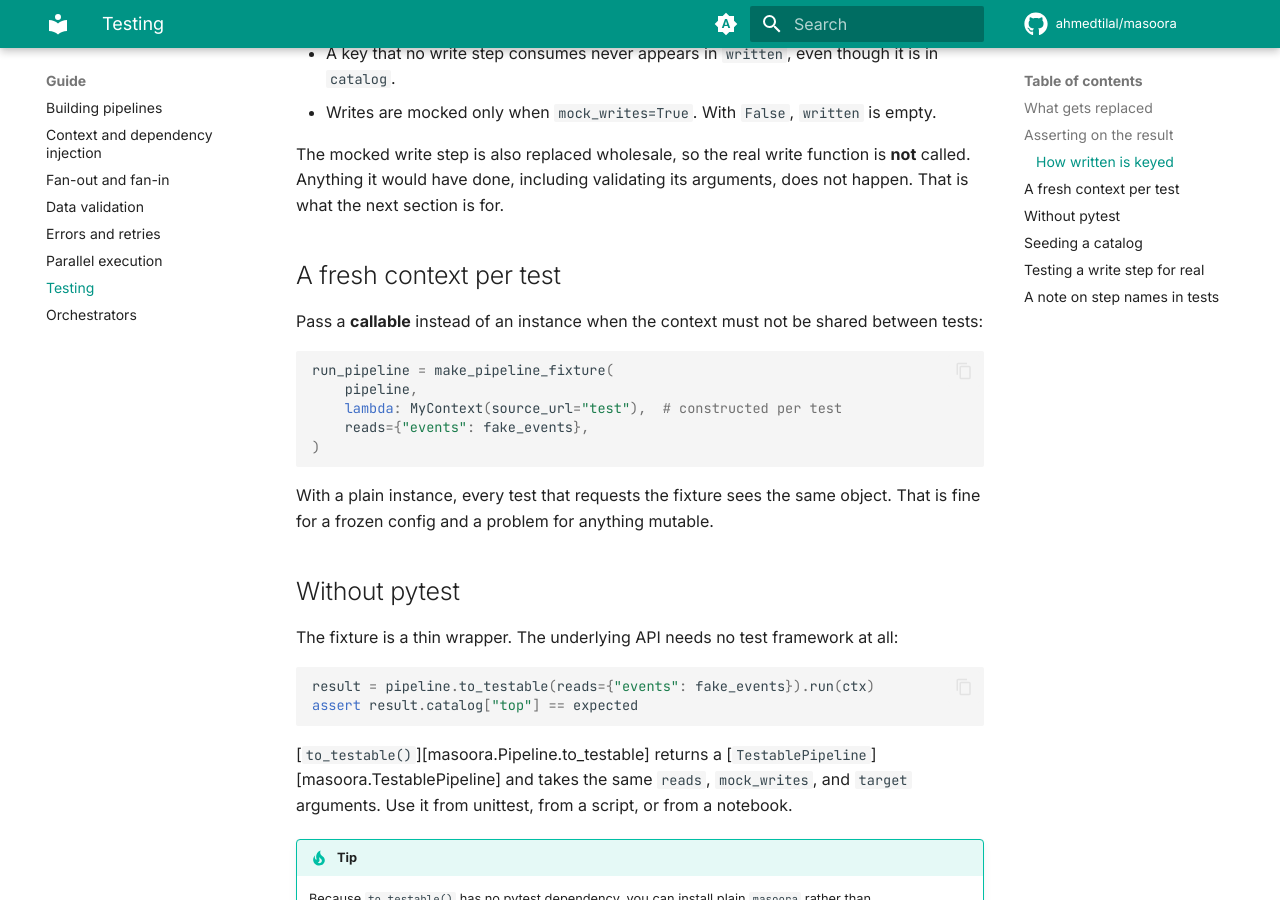
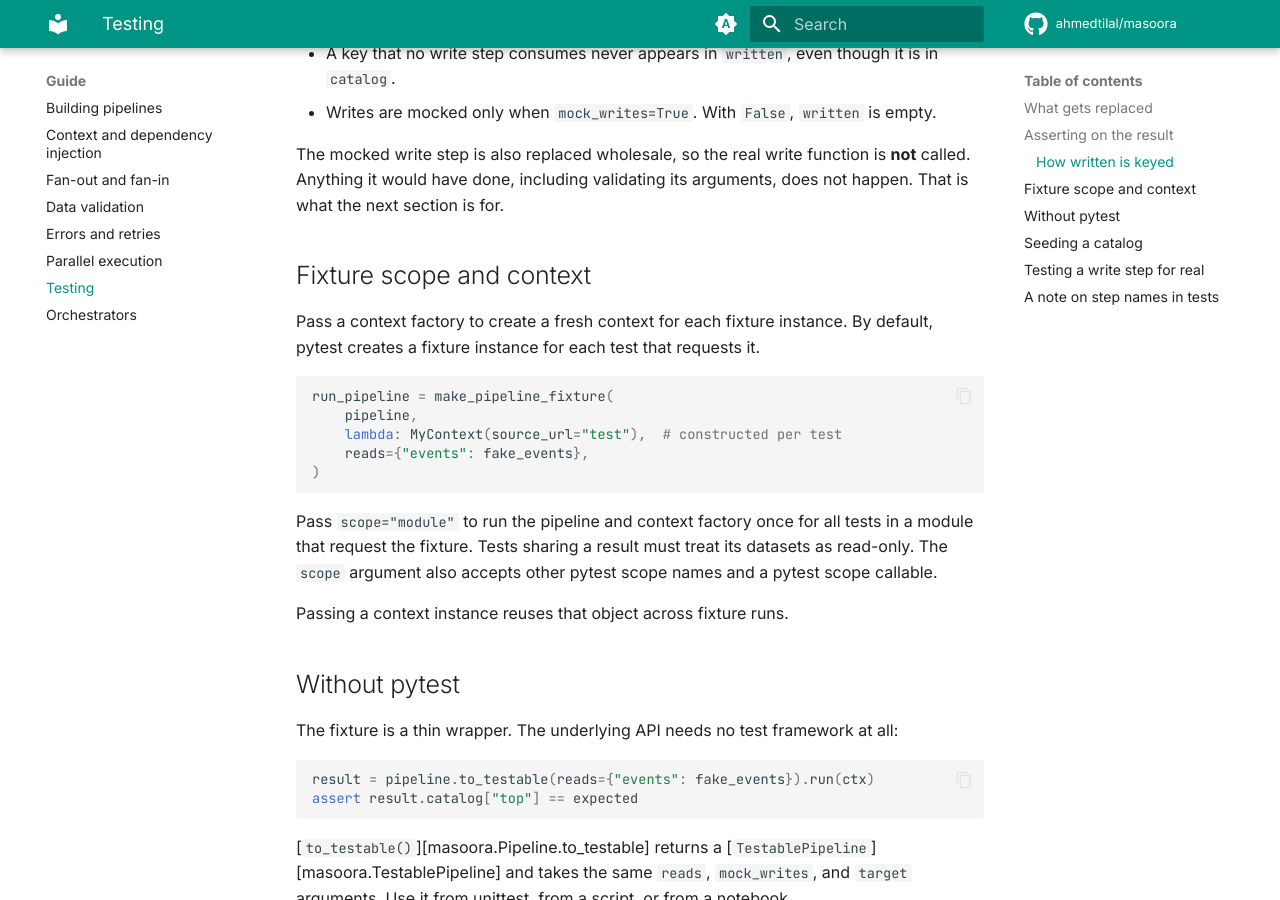
Before and after one commit to ahmedtilal/masoora, an MkDocs documentation site: the page built from docs/guide/testing.md, in a window 1280 px wide and 900 px high, scrolled down 1762 px. Built offline with MkDocs 1.6.1 and Material for MkDocs 9.7.7, drawn with Linux system fonts in a browser that asks for light colours; comment, search, counter and statistics services are not loaded.

Commit message:
Support pytest pipeline fixture scopes (#3)
* Support pytest pipeline fixture scopes

* Prepare 0.4.0 release metadata

* Require release metadata checks in PR CI

* Add Masoora domain glossary

````diff
--- a/docs/guide/testing.md
+++ b/docs/guide/testing.md
@@ -90,10 +90,10 @@ The mocked write step is also replaced wholesale, so the real write function
 is **not** called. Anything it would have done, including validating its
 arguments, does not happen. That is what the next section is for.
 
-## A fresh context per test
+## Fixture scope and context
 
-Pass a **callable** instead of an instance when the context must not be shared
-between tests:
+Pass a context factory to create a fresh context for each fixture instance.
+By default, pytest creates a fixture instance for each test that requests it.
 
 ```python
 run_pipeline = make_pipeline_fixture(
@@ -103,8 +103,12 @@ run_pipeline = make_pipeline_fixture(
 )
 ```
 
-With a plain instance, every test that requests the fixture sees the same
-object. That is fine for a frozen config and a problem for anything mutable.
+Pass `scope="module"` to run the pipeline and context factory once for all tests
+in a module that request the fixture. Tests sharing a result must treat its
+datasets as read-only. The `scope` argument also accepts other pytest scope
+names and a pytest scope callable.
+
+Passing a context instance reuses that object across fixture runs.
 
 ## Without pytest
 
--- a/pyproject.toml
+++ b/pyproject.toml
@@ -1,6 +1,6 @@
 [project]
 name = "masoora"
-version = "0.3.0"
+version = "0.4.0"
 description = "Helper library for writing readable, testable data pipelines"
 readme = "README.md"
 license = "MIT"
````
Also changed, not shown: AGENTS.md (+6 -0 lines), CHANGELOG.md (+6 -3 lines), GLOSSARY.md (added, +51 -0 lines), 5 other files.
